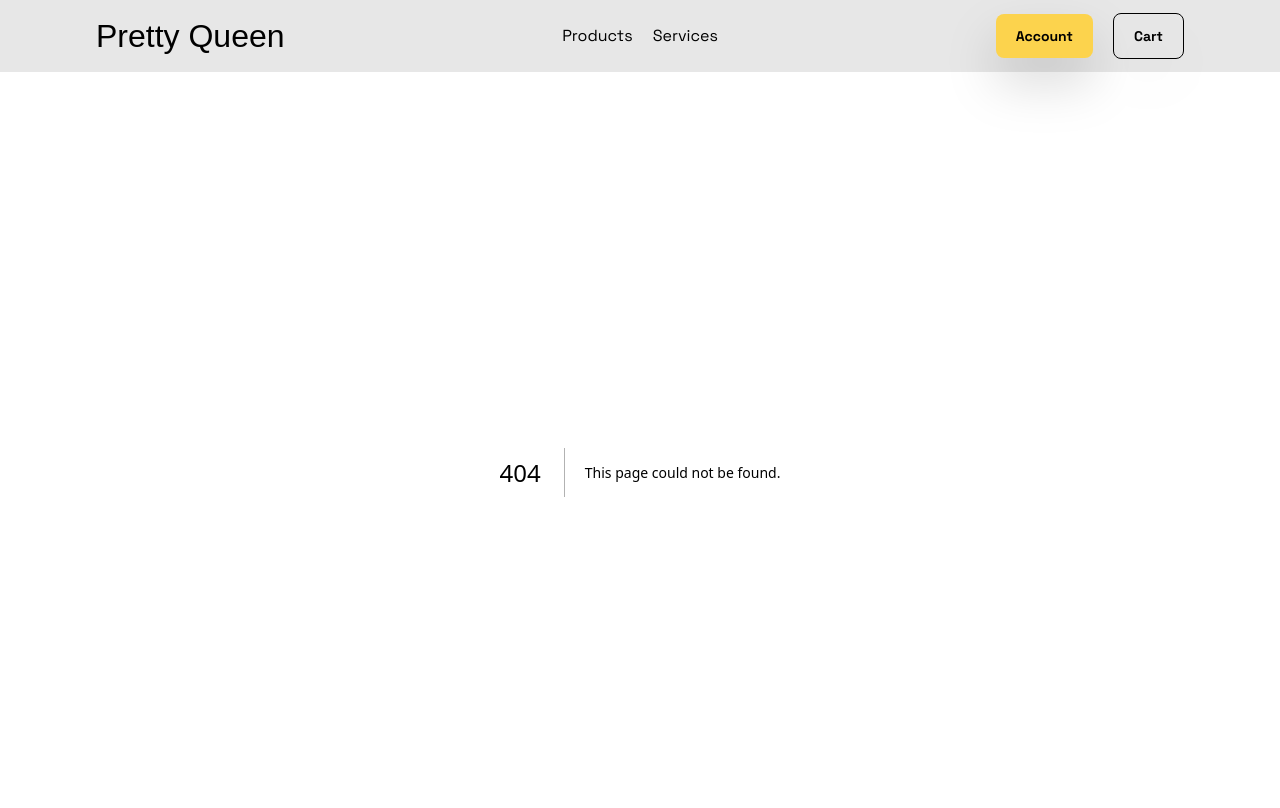
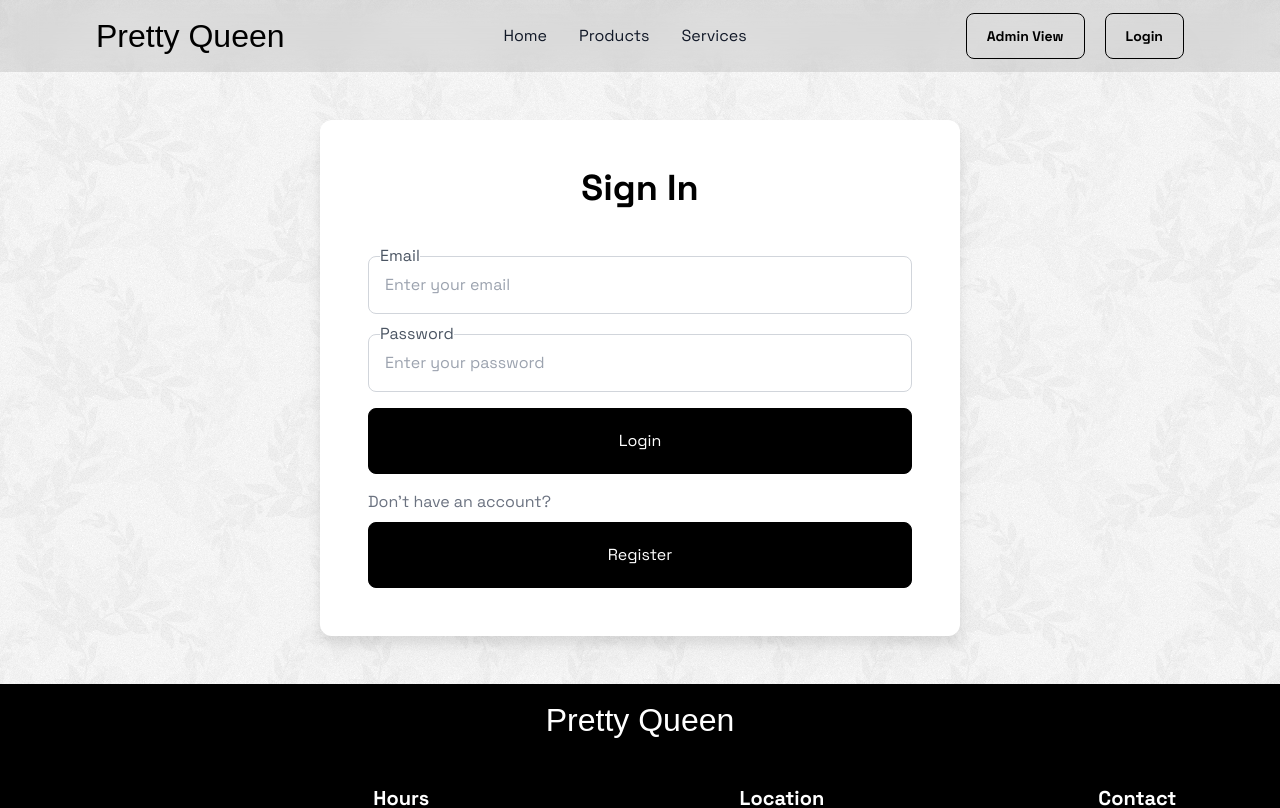
Before and after one commit to Jad229/web-salon, a Next.js app: page /login in a window 1280 px wide. Before the commit this address had no page. Shown: the top 808 px of the page. Built offline with nearby package versions, Linux system fonts and the light colour scheme; a web font is replaced by a local one.

Commit message:
feat: register and login ui

```diff
--- /dev/null
+++ b/app/login/page.jsx
@@ -0,0 +1,33 @@
+import InputComponent from "@components/FormElements/InputComponent";
+import { loginFormControls } from "@utils";
+import Link from "next/link";
+
+export default function Login() {
+  return (
+    <div className="relative bg-white my-12 p-12 w-full max-w-screen-sm rounded-xl drop-shadow-xl">
+      <h1 className="text-center mb-12 font-bold text-4xl">Sign In</h1>
+      <div className="flex-center flex-col gap-5">
+        {loginFormControls.map((item) => (
+          <InputComponent
+            name={item.id}
+            key={item.id}
+            label={item.label}
+            type={item.type}
+            placeholder={item.placeholder}
+          />
+        ))}
+      </div>
+      <div className="flex-center py-4">
+        <button className="w-full bg-black py-5 text-white hover:bg-transparent hover:text-black border border-black rounded-lg">
+          Login
+        </button>
+      </div>
+      <Link href="/register">
+        <p className="text-gray-500 mb-2">Don't have an account?</p>
+        <button className="w-full bg-black py-5 text-white hover:bg-transparent hover:text-black border border-black rounded-lg">
+          Register
+        </button>
+      </Link>
+    </div>
+  );
+}
--- /dev/null
+++ b/app/register/page.jsx
@@ -0,0 +1,26 @@
+import InputComponent from "@components/FormElements/InputComponent";
+import { registerFormControls } from "@utils";
+
+export default function Register() {
+  return (
+    <div className="flex-center flex-col bg-white my-12 p-12 w-full max-w-screen-sm rounded-xl drop-shadow-xl">
+      <h1 className="mb-12 font-bold text-4xl">Register New Account</h1>
+      <div className="w-full flex-center flex-col gap-5">
+        {registerFormControls.map((item) => (
+          <InputComponent
+            name={item.id}
+            key={item.id}
+            label={item.label}
+            type={item.type}
+            placeholder={item.placeholder}
+          />
+        ))}
+      </div>
+      <div className="w-full flex-center py-4">
+        <button className="w-full bg-black py-5 text-white hover:bg-transparent hover:text-black border border-black rounded-lg">
+          Register
+        </button>
+      </div>
+    </div>
+  );
+}
--- /dev/null
+++ b/components/FormElements/InputComponent.jsx
@@ -0,0 +1,25 @@
+import React from "react";
+
+function InputComponent({ name, label, placeholder, onChange, value, type }) {
+  return (
+    <div className="relative w-full">
+      <p
+        htmlFor={name}
+        className="absolute top-0 left-3 -translate-y-1/2 text-gray-600 font-medium bg-white"
+      >
+        {label}
+      </p>
+      <input
+        id={name}
+        name={name}
+        placeholder={placeholder}
+        type={type}
+        value={value}
+        onChange={onChange}
+        className="border placeholder-gray-400 focus:outline-none focus:border-black w-full p-4 text-base block bg-white border-gray-300 rounded-lg"
+      />
+    </div>
+  );
+}
+
+export default InputComponent;
--- a/components/Nav.jsx
+++ b/components/Nav.jsx
@@ -1,8 +1,46 @@
 "use client";
 
+import { adminNavOptions, navOptions } from "@utils";
 import Link from "next/link";
 import { useState } from "react";
 import { IoClose, IoMenu } from "react-icons/io5";
+
+const isAdminView = false;
+const isAuthUser = false;
+
+const user = {
+  role: "admin",
+};
+
+function NavItems() {
+  return (
+    <div className="flex-between w-full md:flex md:w-auto" id="nav-items">
+      <ul className="flex flex-col p-4 md:p-0 mt-4 font-medium border border-gray-100 rounded-lg md:flex-row md:space-x-8 md:mt-0 md:border-0">
+        {isAdminView
+          ? adminNavOptions.map((item) => (
+              <Link href={item.path}>
+                <li
+                  className="cursor-pointer block py-2 pl-3 pr-4 text-gray-900 rounded md:p-0"
+                  key={item.id}
+                >
+                  {item.label}
+                </li>
+              </Link>
+            ))
+          : navOptions.map((item) => (
+              <Link href={item.path}>
+                <li
+                  className="cursor-pointer block py-2 pl-3 pr-4 text-gray-900 rounded md:p-0"
+                  key={item.id}
+                >
+                  {item.label}
+                </li>
+              </Link>
+            ))}
+      </ul>
+    </div>
+  );
+}
 
 const Nav = () => {
   const [toggleDropdown, setToggleDropdown] = useState(false);
@@ -10,18 +48,18 @@ const Nav = () => {
   return (
     <nav className="sticky top-0 bg-neutral-900 flex-between z-50 backdrop-filter backdrop-blur-lg bg-opacity-10 w-screen py-3 px-5 md:px-24 ">
       <Link href="/" className="flex flex-center gap-2">
-        <p className="logo_text md:hidden">Pretty Queen</p>
+        <p className="logo_text lg:hidden">Pretty Queen</p>
       </Link>
       {/* Desktop Nav */}
-      <div className="hidden md:flex justify-between items-center w-full relative">
+      <div className="hidden lg:flex justify-between items-center w-full relative">
         <Link href="/" className="flex gap-2 flex-center">
           <p className="logo_text">Pretty Queen</p>
         </Link>
         <div className="flex-center gap-5">
-          <Link href="/products">Products</Link>
-          <Link href="/services">Services</Link>
+          <NavItems />
         </div>
         <div className="flex-center gap-3 md:gap-5">
+          {!isAdminView && isAuthUser ? (
             <div className="flex-center gap-5">
               <Link href="/api/auth">
                 <button className="yellow_btn">Account</button>
@@ -30,29 +68,49 @@ const Nav = () => {
                 <button className="outline_btn">Cart</button>
               </Link>
             </div>
+          ) : null}
+          {user?.role === "admin" ? (
+            isAdminView ? (
+              <button className="outline_btn">Client View</button>
+            ) : (
+              <button className="outline_btn">Admin View</button>
+            )
+          ) : null}
+          {isAuthUser ? (
+            <Link href="/login">
+              <button className="outline_btn">Logout</button>
+            </Link>
+          ) : (
+            <Link href="login">
+              <button className="outline_btn">Login</button>
+            </Link>
+          )}
         </div>
       </div>
 
       {/* Mobile Nav */}
-      <div className="flex self-end sm:hidden relative">
+      <div className="flex lg:hidden">
         <button onClick={() => setToggleDropdown((prevState) => !prevState)}>
           <IoMenu size={25} />
         </button>
         {toggleDropdown && (
-          <div className="dropdown flex">
+          <div className="dropdown flex-start flex-col space-y-6">
             <button
+              className="self-end"
               onClick={() => setToggleDropdown((prevState) => !prevState)}
             >
               <IoClose size={25} />
             </button>
             <Link href="/products">Products</Link>
             <Link href="/services">Services</Link>
+            <div className="flex-start gap-5">
               <Link href="/api/auth">
                 <button className="yellow_btn">Account</button>
               </Link>
               <Link href="/cart">
                 <button className="outline_btn">Cart</button>
               </Link>
+            </div>
           </div>
         )}
       </div>
--- a/styles/globals.css
+++ b/styles/globals.css
@@ -3,6 +3,19 @@
 @tailwind base;
 @tailwind components;
 @tailwind utilities;
+
+body::-webkit-scrollbar {
+  width: 5px;
+}
+
+body::-webkit-scrollbar-track {
+  box-shadow: inset 0 0 6px rgba(0, 0, 0, 0.3);
+}
+
+body::-webkit-scrollbar-thumb {
+  background-color: darkgrey;
+  outline: 1px solid slategrey;
+}
 
 body {
   background-image: url("/assets/images/leaves-texture.png");
--- /dev/null
+++ b/utils/index.js
@@ -0,0 +1,65 @@
+export const navOptions = [
+  { id: "home", label: "Home", path: "/" },
+  { id: "products", label: "Products", path: "/products" },
+  { id: "services", label: "Services", path: "/services" },
+];
+
+export const adminNavOptions = [
+  { id: "adminListing", label: "Manage Products", path: "/admin/products" },
+  { id: "adminNewProduct", label: "Add New Product", path: "/admin/add" },
+  { id: "adminServices", label: "Manage Services", path: "/admin/services" },
+];
+
+export const loginFormControls = [
+  {
+    id: "email",
+    label: "Email",
+    placeholder: "Enter your email",
+    type: "email",
+    componentType: "input",
+  },
+  {
+    id: "password",
+    label: "Password",
+    placeholder: "Enter your password",
+    type: "password",
+    componentType: "input",
+  },
+];
+export const registerFormControls = [
+  {
+    id: "firstName",
+    label: "First Name",
+    placeholder: "Enter your first name",
+    type: "text",
+    componentType: "input",
+  },
+  {
+    id: "lastName",
+    label: "Last Name",
+    placeholder: "Enter your last name",
+    type: "text",
+    componentType: "input",
+  },
+  {
+    id: "email",
+    label: "Email",
+    placeholder: "Enter your email",
+    type: "email",
+    componentType: "input",
+  },
+  {
+    id: "password",
+    label: "Password",
+    placeholder: "Enter your password",
+    type: "password",
+    componentType: "input",
+  },
+  {
+    id: "confirmPassword",
+    label: "Confirm Password",
+    placeholder: "Confirm your password",
+    type: "password",
+    componentType: "input",
+  },
+];
```
Also changed, not shown: models/user.js (added, +20 -0 lines), components/FormElements/SelectComponent.jsx (added). Lines whose indentation alone changed are shown as unchanged.
